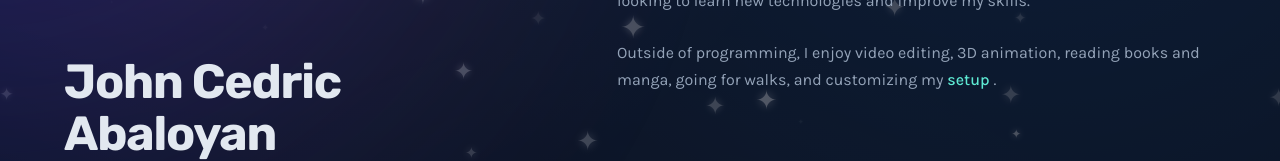
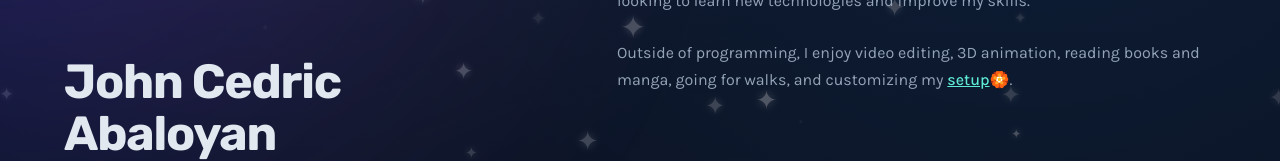
Before and after one commit to Ggwepq/portfolio, a React (Vite) app: page / in a window 1280 px wide. Shown: the part 267-428 px from the top of the page. Built offline with nearby package versions, Linux system fonts and the light colour scheme; no server answers.

Commit message:
style: add underline for the seutp link

```diff
--- a/src/Home.jsx
+++ b/src/Home.jsx
@@ -305,7 +305,7 @@ function Home() {
                         My experience includes developing <span className="highlight-text">Laravel</span> web applications, <span className="highlight-text">Flutter</span> mobile apps, <span className="highlight-text">Unity</span> games, and <span className="highlight-text">machine learning</span>-powered applications, both independently and through freelance and academic projects. I’m adaptable, curious, and always looking to learn new technologies and improve my skills.
                     </p>
                     <p>
-                        Outside of programming, I enjoy video editing, 3D animation, reading books and manga, going for walks, and customizing my <a className="highlight-accent" href="https://github.com/Ggwepq/dotfiles">setup</a> .
+                        Outside of programming, I enjoy video editing, 3D animation, reading books and manga, going for walks, and customizing my <a style={{ textDecoration: 'underline' }} className="highlight-accent" href="https://github.com/Ggwepq/dotfiles">setup</a>🏵️.
                     </p>
                 </section>
 
```
